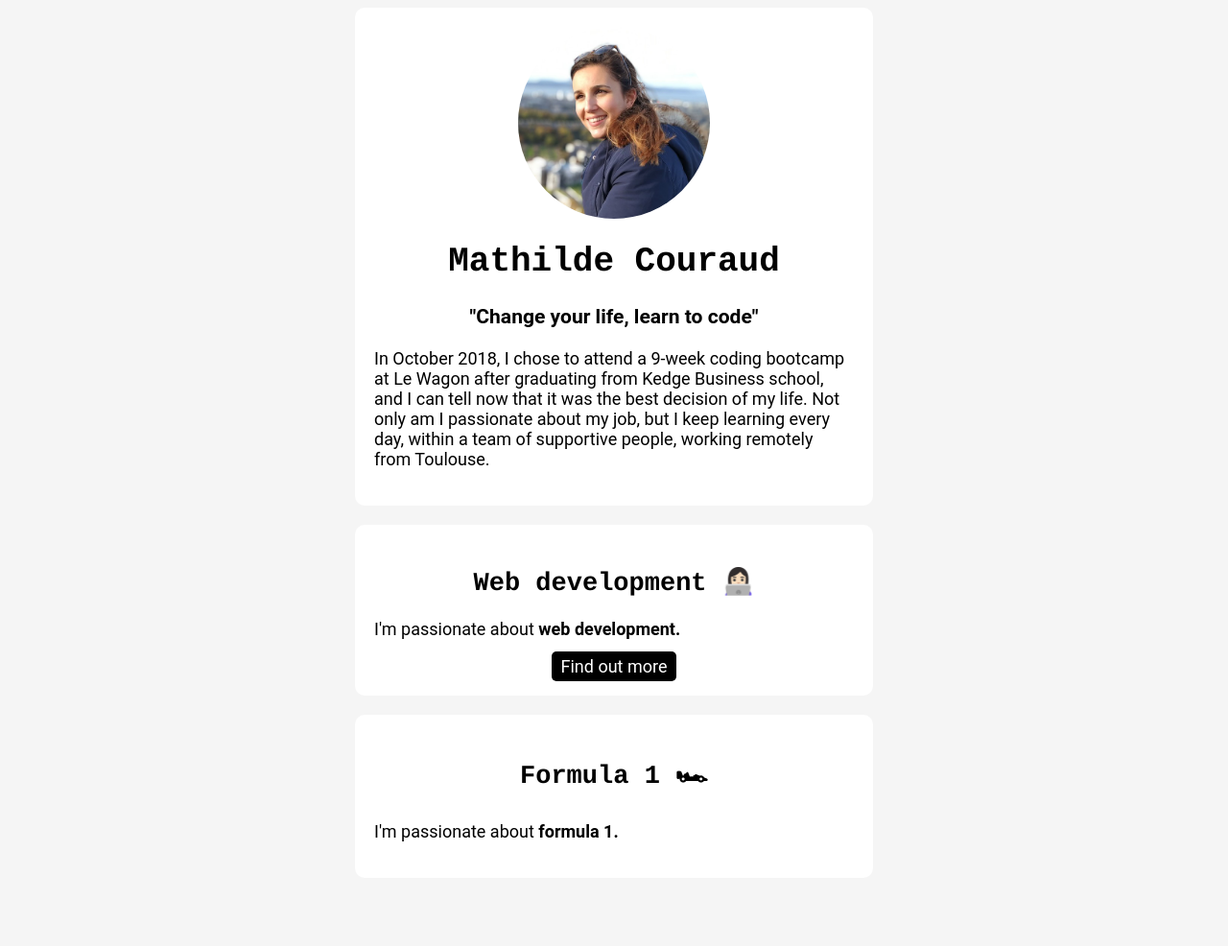
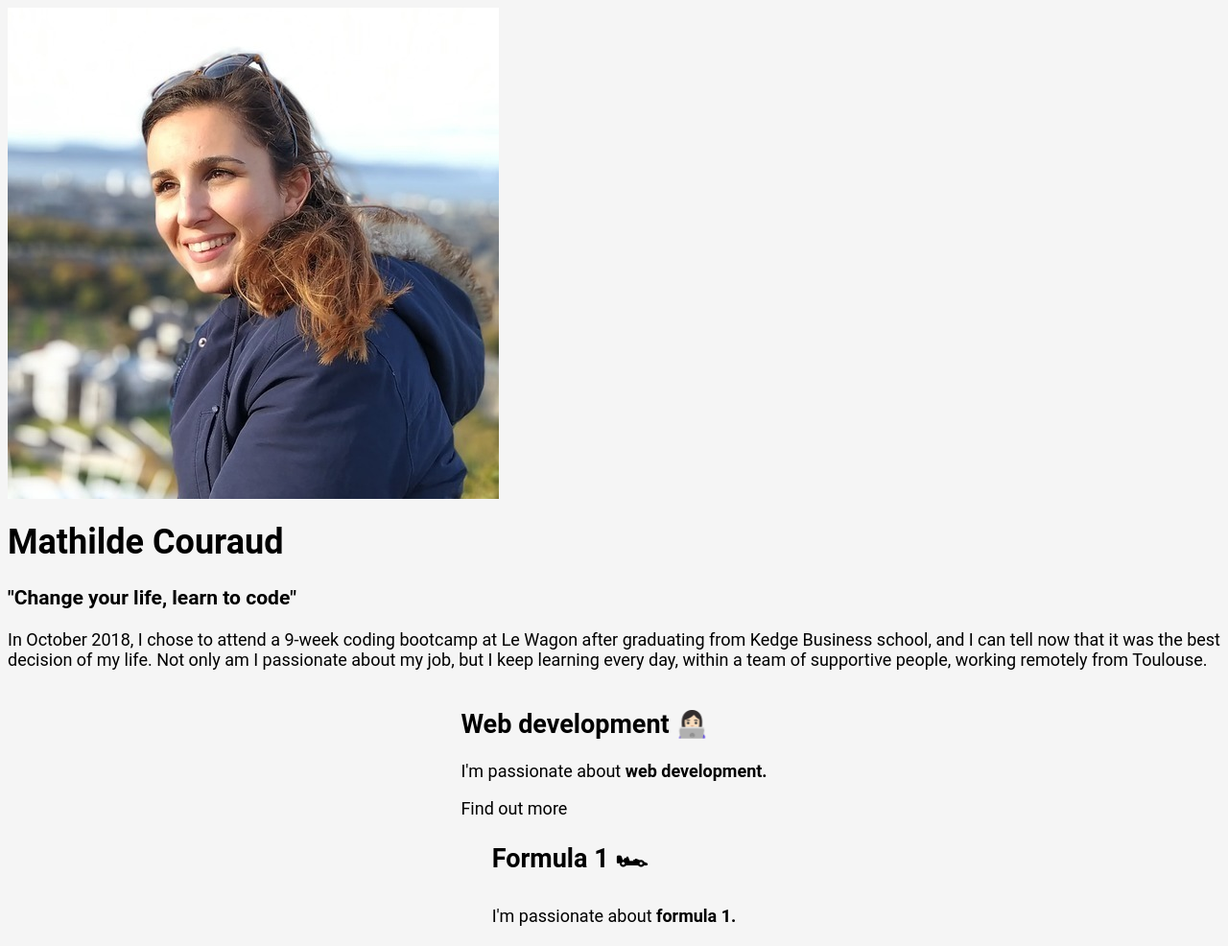
Before and after one commit to mcouraud/my-presentation, a plain HTML site: page index.html in a window 1280 px wide. Shown: the whole page at 96% size. Before the commit the page ends 943 px from the top, so only its background shows below. Drawn offline with Linux system fonts and the light colour scheme.

Commit message:
Update style.css

```diff
--- a/style.css
+++ b/style.css
@@ -6,10 +6,6 @@ body {
   flex-direction: column;
   align-items: center;
   font-family: Roboto;
-}
-
-h1, h2 {
-  font-family: Courier;
 }
 
 a {
@@ -21,12 +17,7 @@ a:hover {
   color: #ADD8E6;
 }
 
-p {
-  font-family: roboto;
-  text-align: left;
-}
-
-.card {
+.card-white {
   background-color: white;
   margin-bottom: 20px;
   width: 500px;
@@ -35,12 +26,12 @@ p {
   text-align: center;
 }
 
-.circle-image {
+.img-circle {
   border-radius: 50%;
   width: 200px;
 }
 
-.black-button {
+.button-black {
   color: white;
   background-color: #000000;
   padding: 5px 10px;
@@ -48,15 +39,3 @@ p {
   font-size: 18px;
   border-radius: 5px;
 }
-
-.align-left {
-  text-align: left;
-}
-
-.flex {
-  display: flex;
-}
-
-.margin-left-10 {
-  margin-left: 10px;
-}
```
